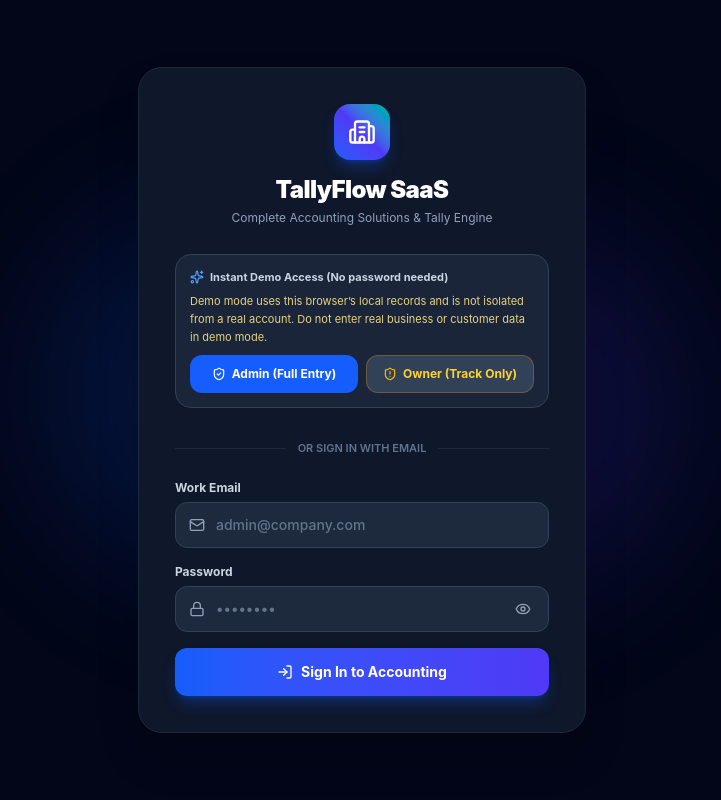
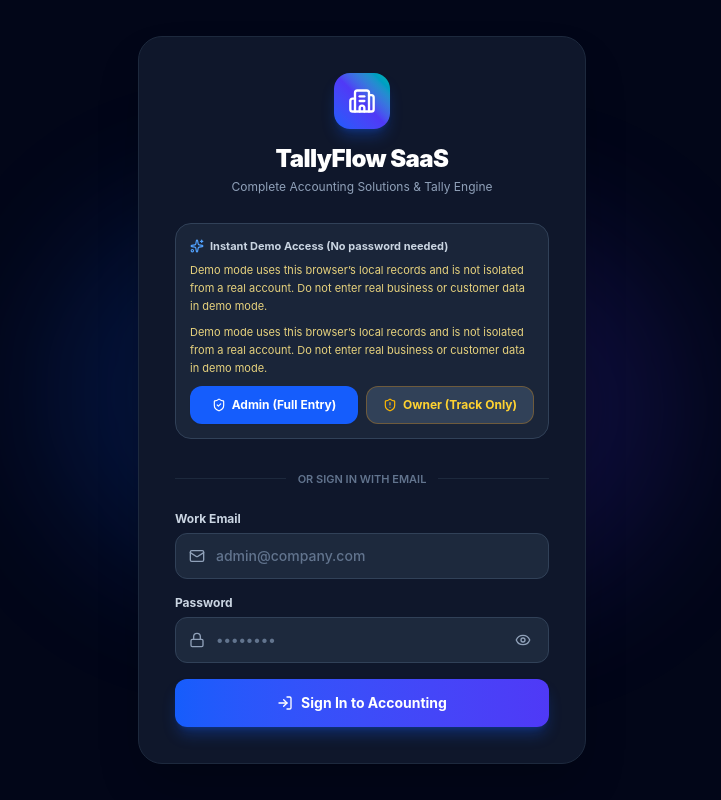
Before and after one commit to Hamza-ck/Inventory-App, a React (Vite) app: page /login in a window 1280 px wide. Shown: the whole page, without its empty margins (278-999 px from the left). Built offline with nearby package versions, Linux system fonts and the light colour scheme; no server answers.

Commit message:
docs(login): disclose local demo data limitations

```diff
--- a/src/pages/Login.jsx
+++ b/src/pages/Login.jsx
@@ -67,6 +67,9 @@ export default function Login() {
             <Sparkles className="w-3.5 h-3.5 text-blue-400" />
             <span>Instant Demo Access (No password needed)</span>
           </div>
+          <p className="text-[11px] leading-relaxed text-amber-200/90">
+            Demo mode uses this browser’s local records and is not isolated from a real account. Do not enter real business or customer data in demo mode.
+          </p>
           <p className="text-[11px] leading-relaxed text-amber-200/90">
             Demo mode uses this browser’s local records and is not isolated from a real account. Do not enter real business or customer data in demo mode.
           </p>
```
